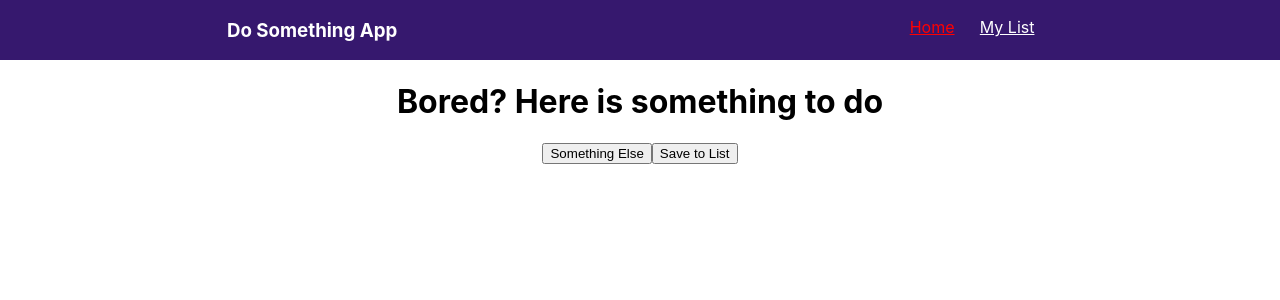
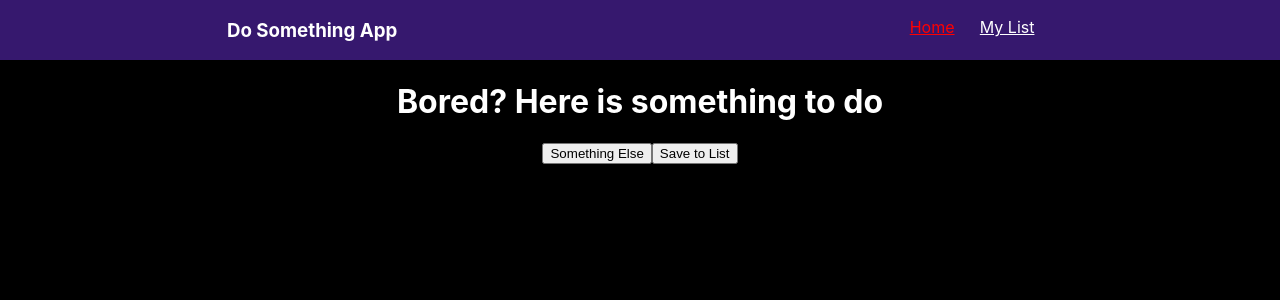
Before and after one commit to rayalva407/Do-Something, a React (Create React App) app in the folder do-something-frontend/: page / in a window 1280 px wide. Shown: the top 300 px of the page. Built offline with nearby package versions, Linux system fonts and the light colour scheme; no server answers.

Commit message:
change background color

```diff
--- a/do-something-frontend/src/App.css
+++ b/do-something-frontend/src/App.css
@@ -1,5 +1,10 @@
 .App {
   text-align: center;
+}
+
+body {
+  color: white;
+  background-color: rgb(0, 0, 0);
 }
 
 nav {
```
